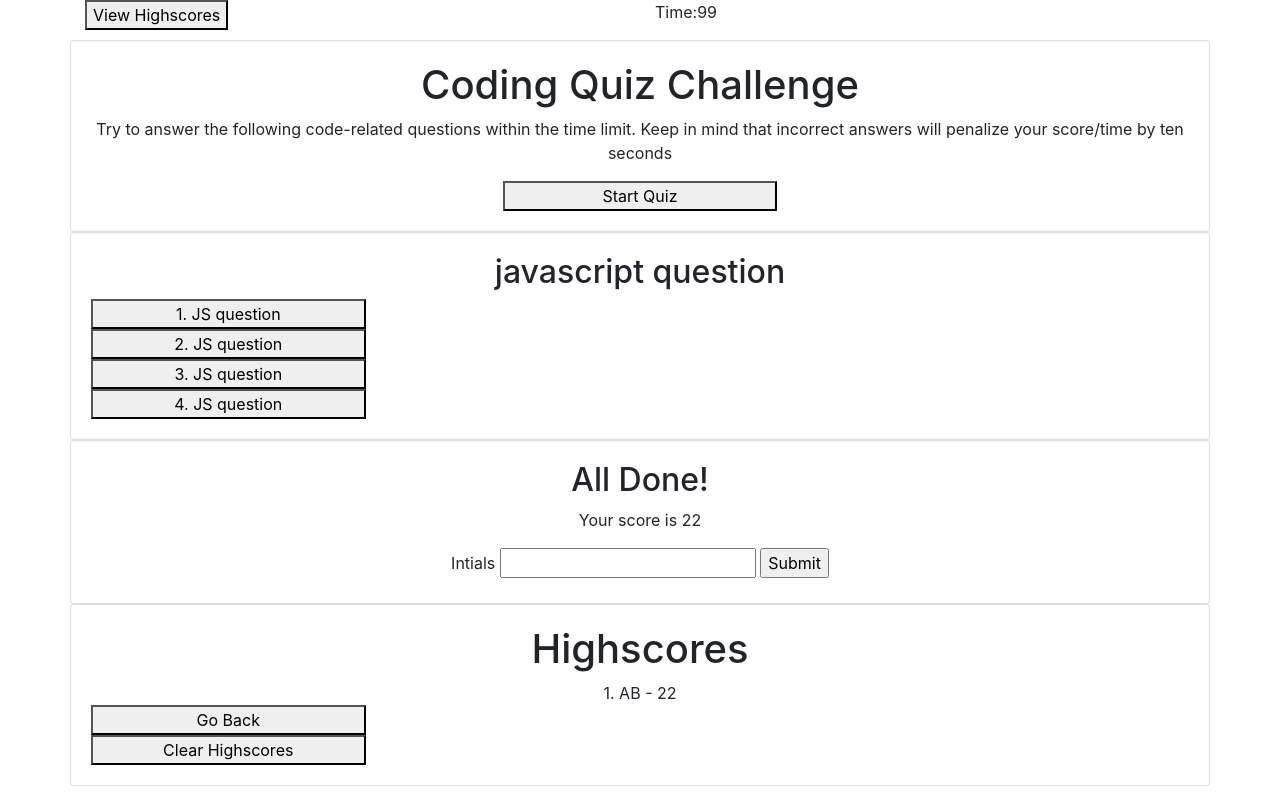
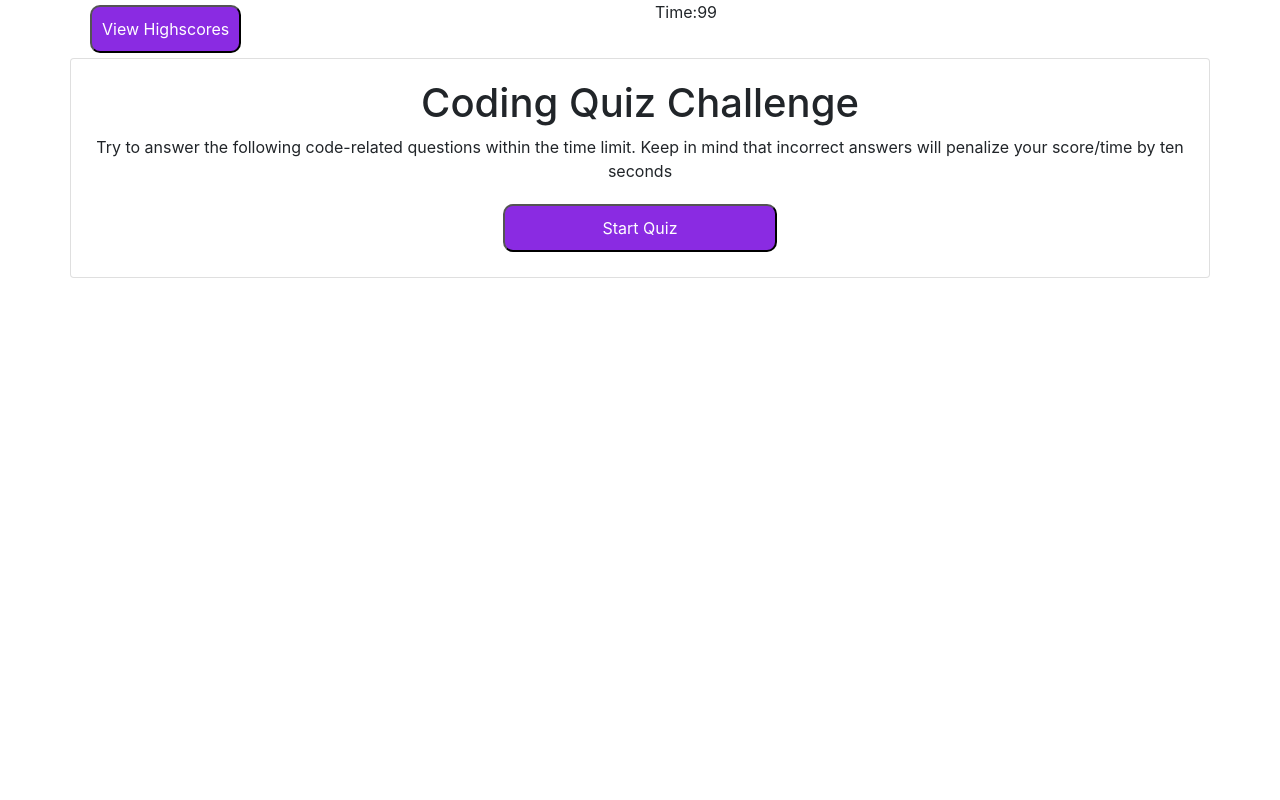
Before and after one commit to AaronLarsh/CodeQuiz, a plain HTML site: page index.html in a window 1280 px wide. Drawn offline with nearby package versions, Linux system fonts and the light colour scheme.

Commit message:
added colors to buttons. reenabled js file

```diff
--- a/index.html
+++ b/index.html
@@ -10,7 +10,7 @@
 <body>
     <div class="container">
         <div id="gameAreaStart">
-            <nav class="row">
+            <nav class="nav-bar row">
                     <div class="col-6">
                         <button id="viewHighScores">View Highscores</button>
                     </div>
@@ -23,12 +23,12 @@
                 <p>Try to answer the following code-related questions within the time limit. Keep in mind that incorrect answers will penalize your score/time by ten seconds</p>
                 <button type="button" id="gameIntroScreenBtn" class="col-sm-12 col-m-3 col-lg-3">Start Quiz</button>
             </div>
-            <div id="gameQuestions" class="card row">
-                <h2 class="col-12 text-center">javascript question</h2>
-                <button id="button1" class="col-sm-12 col-m-3 col-lg-3">1. JS question</button>
-                <button id="button2" class="col-sm-12 col-m-3 col-lg-3">2. JS question</button>
-                <button id="button3" class="col-sm-12 col-m-3 col-lg-3">3. JS question</button>
-                <button id="button4" class="col-sm-12 col-m-3 col-lg-3">4. JS question</button>
+            <div id="gameQuestions" class="card row text-center">
+                <h2 class="col-12">javascript question</h2>
+                <button id="button1" class="col-sm-12 col-m-5 col-lg-5">1. JS question</button>
+                <button id="button2" class="col-sm-12 col-m-5 col-lg-5">2. JS question</button>
+                <button id="button3" class="col-sm-12 col-m-5 col-lg-5">3. JS question</button>
+                <button id="button4" class="col-sm-12 col-m-5 col-lg-5">4. JS question</button>
             </div>
             <div id="gameFinaleScore" class=" row text-center card">
                 <h2>All Done!</h2>
--- a/javascript.js
+++ b/javascript.js
@@ -1,4 +1,4 @@
-/*//gameAreaStart div selector
+//gameAreaStart div selector
 let gameAreaStart = document.querySelector("#gameAreaStart");
 //gameIntroScreen
 let gameIntroScreen = document.querySelector("#gameIntroScreen");
@@ -64,4 +64,4 @@ function resetGame () {
     gameQuestions.style.display = "none";
     gameFinaleScore.style.display = "none";
     gameAreaEnd.style.display = "none";
-}*/
+}
--- a/style.css
+++ b/style.css
@@ -4,3 +4,15 @@
 #gameIntroScreenBtn {
     align-self: center;
 }
+button {
+    padding: 10px;
+    margin: 5px;
+    border-radius: 10px;
+    background-color: blueviolet;
+    color: white;
+}
+#submitHighscore {
+    border-radius: 10px;
+    background-color: blueviolet;
+    color: white;
+}
```
